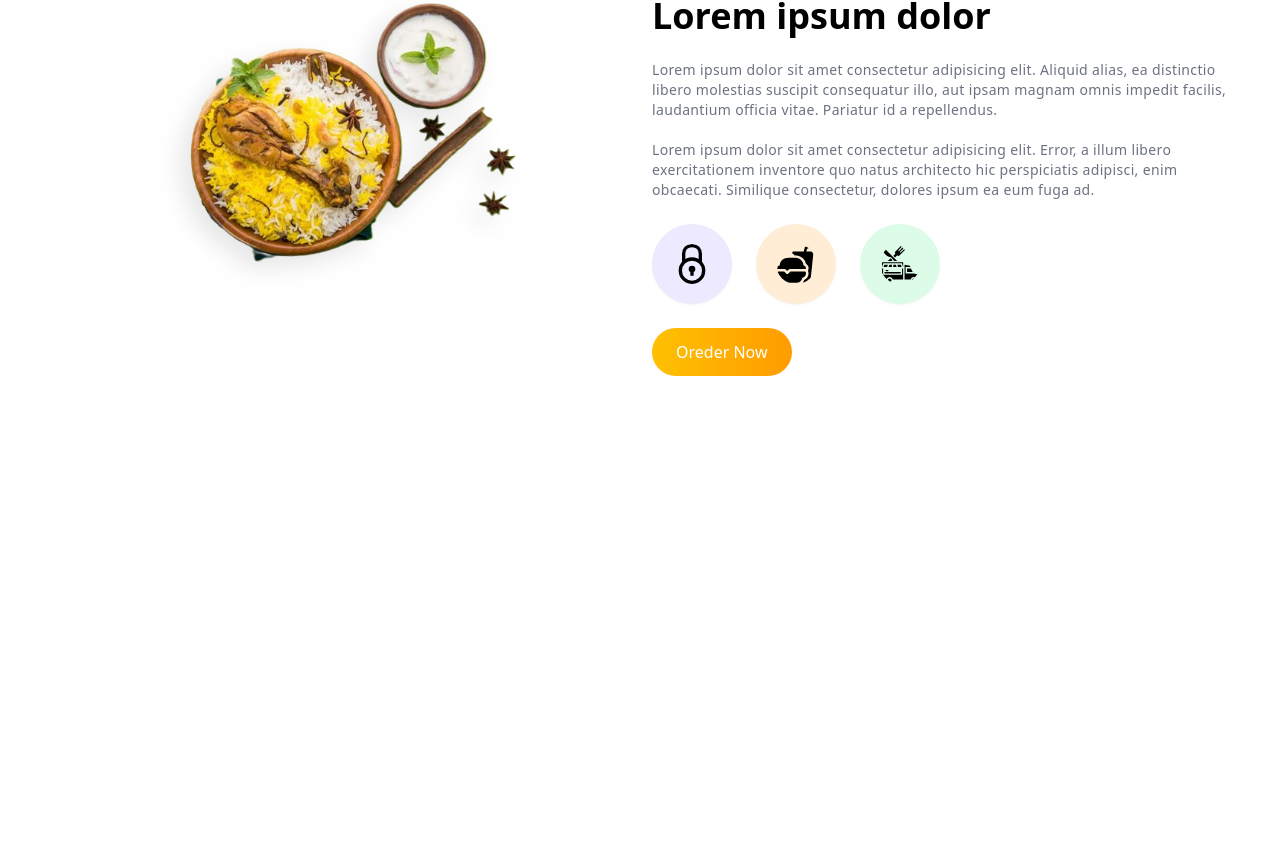
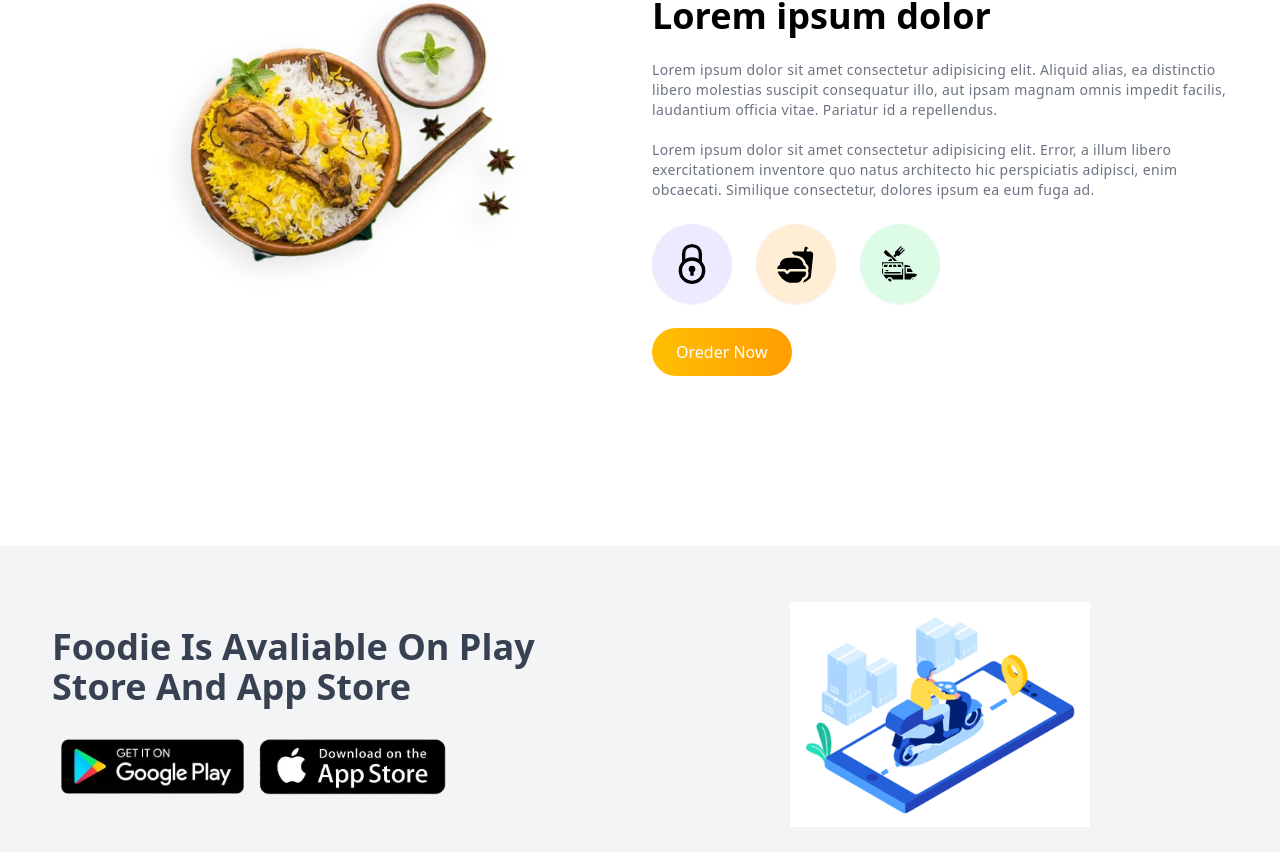
Before and after one commit to Arnab0089/Food_blog, a React (Vite) app: page / in a window 1280 px wide. Shown: the part 1172-2024 px from the top of the page. Before the commit the page ends 1718 px from the top, so only its background shows below. Built offline with nearby package versions, Linux system fonts and the light colour scheme.

Commit message:
AppStore creation complete

```diff
--- a/src/App.jsx
+++ b/src/App.jsx
@@ -3,6 +3,7 @@ import Navbar from './Components/Navbar'
 import Hero from './Components/Hero/Hero'
 import Service from './Components/Service/Service'
 import Banner from './Components/Banner/Banner'
+import AppStore from './Components/AppStore/AppStore'
 
 export default function App() {
   return (
@@ -11,6 +12,7 @@ export default function App() {
       <Hero/>
       <Service/>
       <Banner/>
+      <AppStore/>
     </div>
   )
 }
--- /dev/null
+++ b/src/Components/AppStore/AppStore.jsx
@@ -0,0 +1,31 @@
+import React from 'react'
+import AppStoreImg from '../../assets/app_store.png'
+import PlayStoreImg from '../../assets/play_store.png'
+import Gif from '../../assets/mobile_bike.gif'
+
+export default function AppStore() {
+  return (
+    <div className='bg-gray-100 dark:bg-gray-800 py-14 '>
+      <div className="container">
+        <div className='grid grid-cols-1 sm:grid-cols-2 items-center gap-4'>
+            <div  className='space-y-6 max-w-xl mx-auto'>
+                <h1 className='text-2xl text-center sm:text-left sm:text-4xl font-semibold dark:text-gray-400 text-gray-700'>Foodie Is Avaliable On Play Store And App Store</h1>
+                <div className='flex flex-wrap justify-center sm:justify-start items-center'>
+                    <a href="#"><img src={PlayStoreImg} alt="PlayStore"
+                        className='max-w-[150px] sm:max-w-[120px] md:max-w-[200px] '
+                    /></a>
+                    <a href="#"><img src={AppStoreImg} alt="AppStore"
+                        className='max-w-[150px] sm:max-w-[120px] md:max-w-[200px] '
+                    /></a>
+                </div>
+            </div>
+            <div>
+                <img src={Gif} alt="gif"
+                    className='max-w-[300px] mx-auto'
+                />
+            </div>
+        </div>
+      </div>
+    </div>
+  )
+}
```
